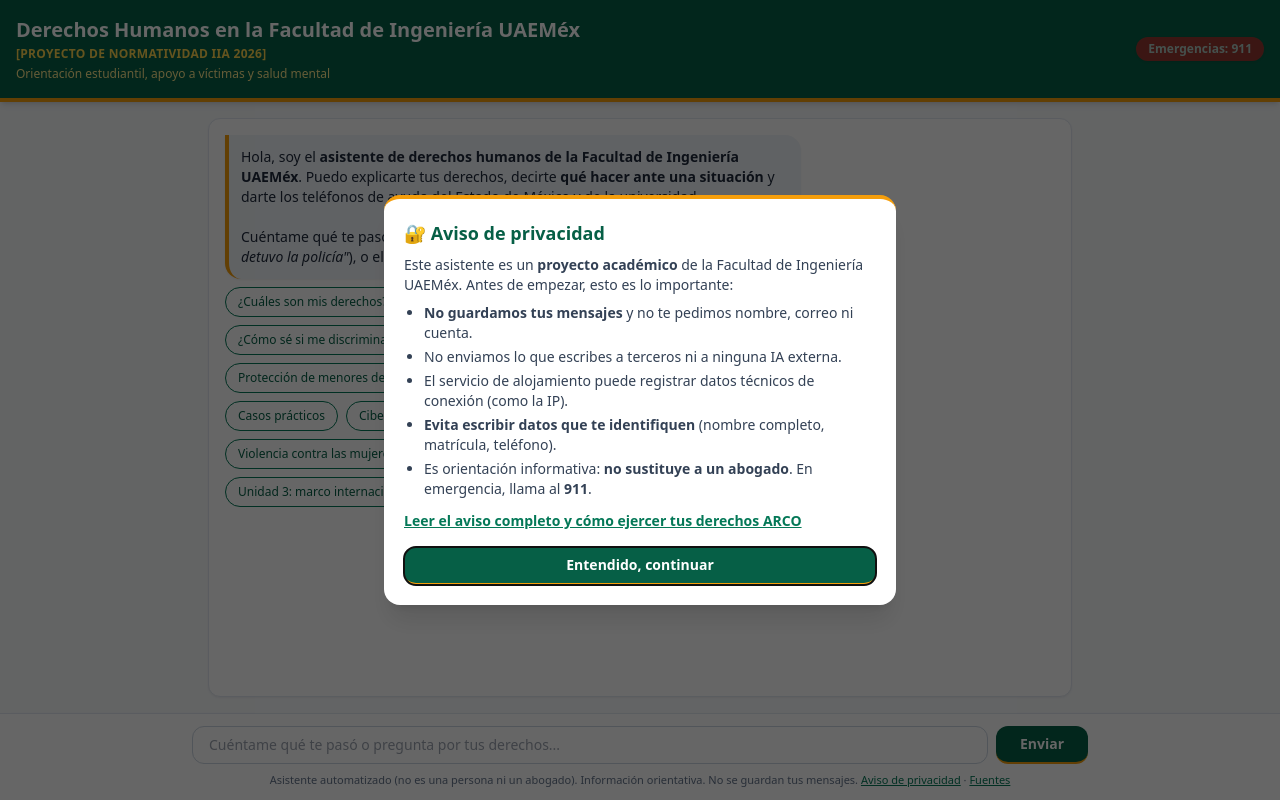
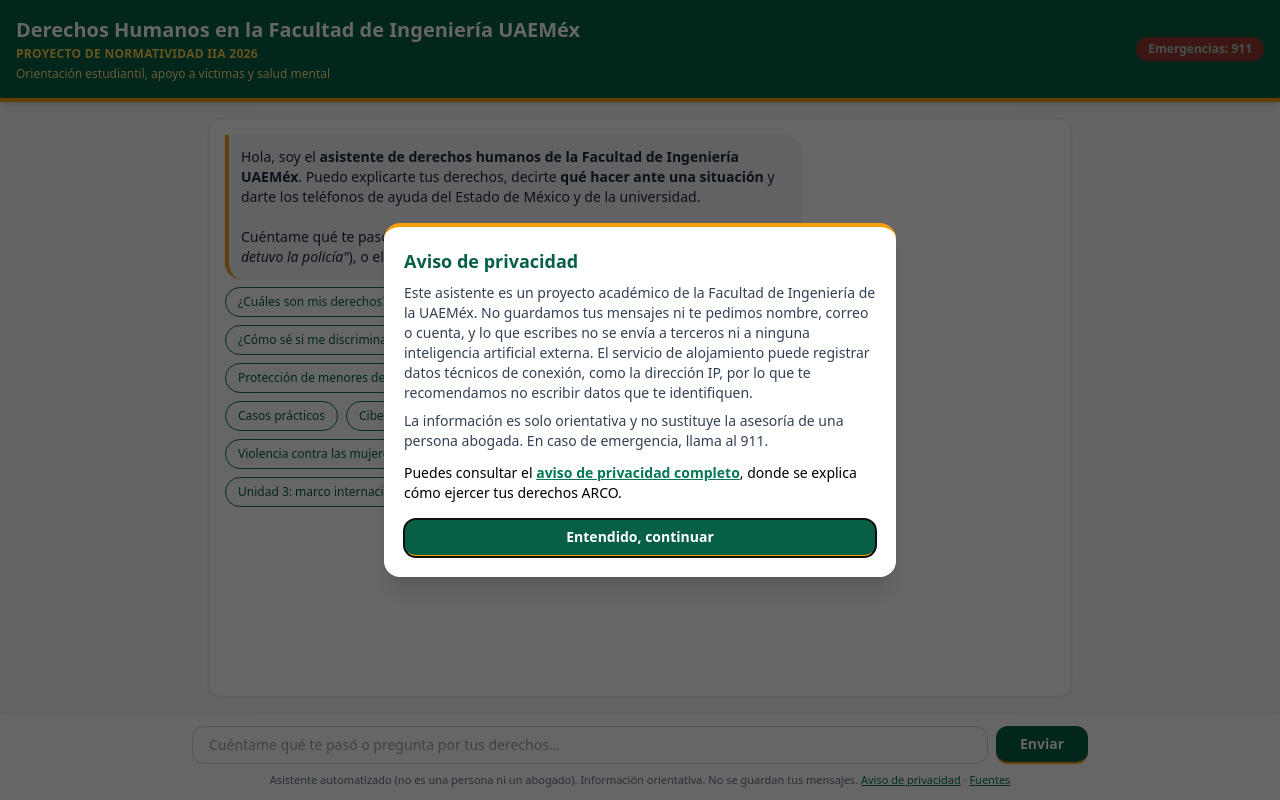
Before and after one commit to Roseanto18/chatbot_derechos_humanos, a Flask app: page / in a window 1280 px wide. Run offline with Flask 3, Linux system fonts and the light colour scheme; some libraries are stand-ins or nearby versions.

Commit message:
Revise privacy notice text and header
Updated privacy notice language for clarity and conciseness.

```diff
--- a/templates/index.html
+++ b/templates/index.html
@@ -12,7 +12,7 @@
     <header class="bg-emerald-800 text-white p-4 shadow-md flex justify-between items-center border-b-4 border-amber-500">
         <div>
             <h1 class="text-lg sm:text-xl font-bold">Derechos Humanos en la Facultad de Ingeniería UAEMéx</h1>
-            <div class="text-xs font-semibold text-amber-300 mt-0.5 tracking-wide">[PROYECTO DE NORMATIVIDAD IIA 2026]</div>
+            <div class="text-xs font-semibold text-amber-300 mt-0.5 tracking-wide">PROYECTO DE NORMATIVIDAD IIA 2026</div>
             <p class="text-xs text-amber-200 mt-1">Orientación estudiantil, apoyo a víctimas y salud mental</p>
         </div>
         <a href="tel:911" class="bg-red-600 text-white text-xs px-3 py-1 rounded-full font-semibold animate-pulse shadow whitespace-nowrap">
@@ -45,19 +45,15 @@
     <div id="privacy-modal" role="dialog" aria-modal="true" aria-labelledby="privacy-title"
          class="fixed inset-0 z-50 bg-black/60 flex items-center justify-center p-4">
         <div class="bg-white rounded-2xl shadow-xl max-w-lg w-full p-5 border-t-4 border-amber-500 max-h-[90vh] overflow-y-auto">
-            <h2 id="privacy-title" class="text-lg font-bold text-emerald-800">🔐 Aviso de privacidad</h2>
+            <h2 id="privacy-title" class="text-lg font-bold text-emerald-800">Aviso de privacidad</h2>
             <p class="text-sm text-slate-700 mt-2">
-                Este asistente es un <b>proyecto académico</b> de la Facultad de Ingeniería UAEMéx. Antes de empezar, esto es lo importante:
+                Este asistente es un proyecto académico de la Facultad de Ingeniería de la UAEMéx. No guardamos tus mensajes ni te pedimos nombre, correo o cuenta, y lo que escribes no se envía a terceros ni a ninguna inteligencia artificial externa. El servicio de alojamiento puede registrar datos técnicos de conexión, como la dirección IP, por lo que te recomendamos no escribir datos que te identifiquen.
             </p>
-            <ul class="list-disc pl-5 mt-2 text-sm text-slate-700 space-y-1">
-                <li><b>No guardamos tus mensajes</b> y no te pedimos nombre, correo ni cuenta.</li>
-                <li>No enviamos lo que escribes a terceros ni a ninguna IA externa.</li>
-                <li>El servicio de alojamiento puede registrar datos técnicos de conexión (como la IP).</li>
-                <li><b>Evita escribir datos que te identifiquen</b> (nombre completo, matrícula, teléfono).</li>
-                <li>Es orientación informativa: <b>no sustituye a un abogado</b>. En emergencia, llama al <b>911</b>.</li>
-            </ul>
+            <p class="text-sm text-slate-700 mt-2">
+                La información es solo orientativa y no sustituye la asesoría de una persona abogada. En caso de emergencia, llama al 911.
+            </p>
             <p class="text-sm mt-3">
-                <a href="/privacidad" target="_blank" rel="noopener" class="text-emerald-700 underline font-semibold">Leer el aviso completo y cómo ejercer tus derechos ARCO</a>
+                Puedes consultar el <a href="/privacidad" target="_blank" rel="noopener" class="text-emerald-700 underline font-semibold">aviso de privacidad completo</a>, donde se explica cómo ejercer tus derechos ARCO.
             </p>
             <button id="privacy-accept" type="button"
                     class="mt-4 w-full bg-emerald-800 text-white px-6 py-2 rounded-xl text-sm font-semibold hover:bg-emerald-900 transition border-b-2 border-amber-500">
```
